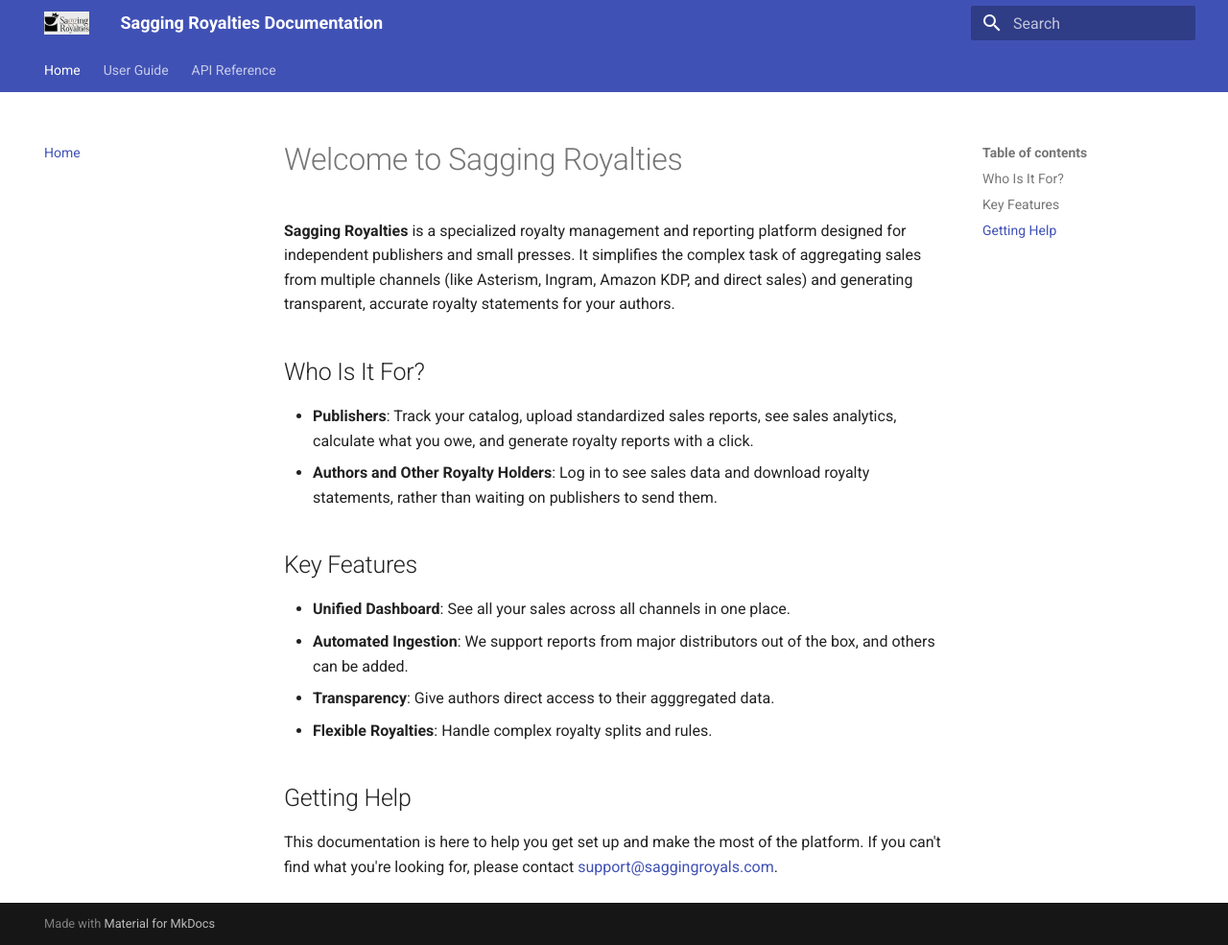
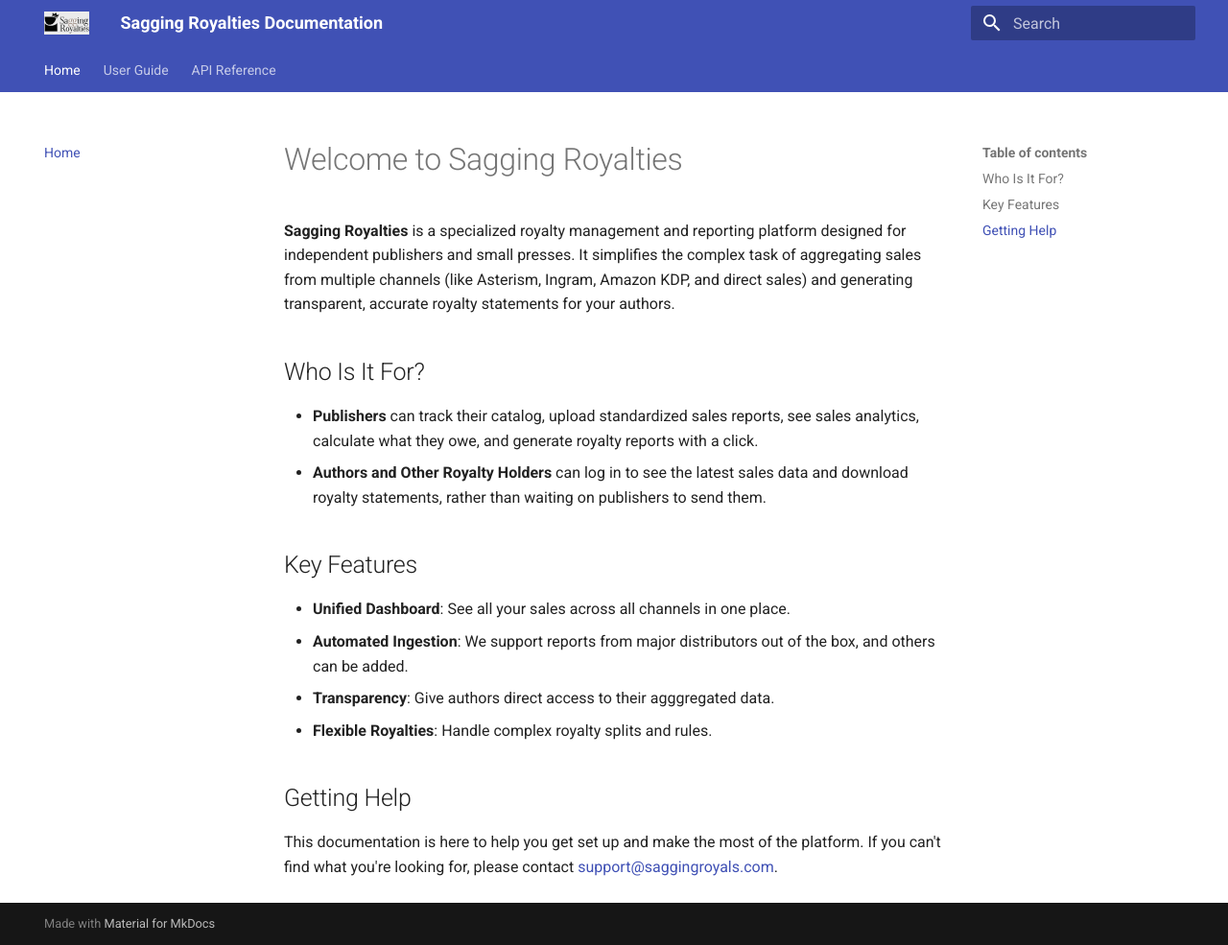
Before and after one commit to saggingmeniscus/saggingroyals-docs, an MkDocs documentation site: the page built from docs/index.md, in a window 1280 px wide and 985 px high. Shown: the whole window at 96% size. Built offline with MkDocs 1.6.1 and Material for MkDocs 9.7.7, drawn with Linux system fonts in a browser that asks for light colours.

Commit message:
updated language

```diff
--- a/docs/index.md
+++ b/docs/index.md
@@ -5,8 +5,8 @@ It simplifies the complex task of aggregating sales from multiple channels (like
 
 ## Who Is It For?
 
-*   **Publishers**: Track your catalog, upload standardized sales reports, see sales analytics,  calculate what you owe, and generate royalty reports with a click.
-*   **Authors and Other Royalty Holders**: Log in to see sales data and download royalty statements, rather than waiting on publishers to send them.
+*   **Publishers** can track their catalog, upload standardized sales reports, see sales analytics,  calculate what they owe, and generate royalty reports with a click.
+*   **Authors and Other Royalty Holders** can log in to see the latest sales data and download royalty statements, rather than waiting on publishers to send them.
 
 ## Key Features
 
```
